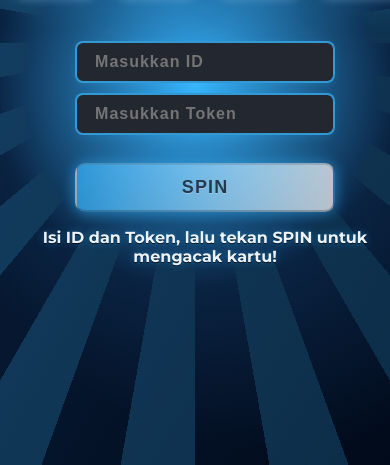
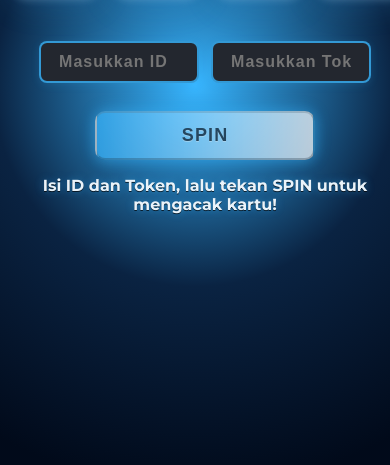
Before and after one commit to BLG-Web/MYSTERY-CARD, a plain HTML site: page index.html in a window 390 px wide. Shown: the part 379-844 px from the top of the page. Drawn offline with Linux system fonts and the light colour scheme.

Commit message:
Update style.css

```diff
--- a/style.css
+++ b/style.css
@@ -1,9 +1,7 @@
 @import url('https://fonts.googleapis.com/css2?family=Montserrat:wght@700;900&display=swap');
 body {
-  background: radial-gradient(circle at 50% 55%, #38b6ff 0%, #0a2342 40%, #010a1a 80%),
-    repeating-conic-gradient(from 0deg, #38b6ff33 0deg 10deg, transparent 10deg 20deg),
-    linear-gradient(120deg, #0a2342 0%, #010a1a 100%);
-  background-blend-mode: lighten, screen, normal;
+  background: radial-gradient(circle at 50% 55%, #38b6ff 0%, #0a2342 40%, #010a1a 80%);
+  background-blend-mode: lighten;
   color: #eaf3fa;
   font-family: 'Montserrat', Arial, sans-serif;
   min-height: 100vh;
@@ -257,19 +255,20 @@ h2 {
     font-size: 6vw;
   }
   .spin-btn, .claim-btn {
-    max-width: 260px;
-    width: 90vw;
-    min-width: 140px;
-  }
-  .inputrow {
-    flex-direction: column;
-    gap: 10px;
-    max-width: 99vw;
-    align-items: center;
-  }
-  .inputrow input {
     max-width: 220px;
     width: 90vw;
     min-width: 120px;
   }
+  .inputrow {
+    flex-direction: row;
+    gap: 12px;
+    max-width: 99vw;
+    align-items: center;
+    justify-content: center;
+  }
+  .inputrow input {
+    max-width: 120px;
+    width: 40vw;
+    min-width: 80px;
+  }
 }
```
